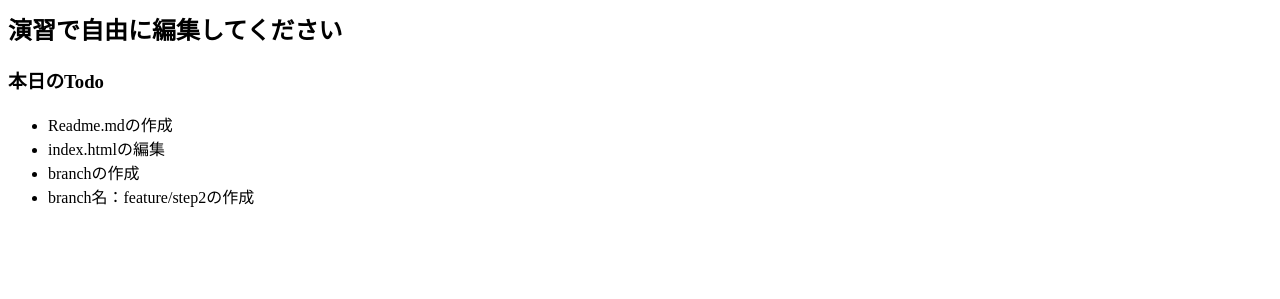
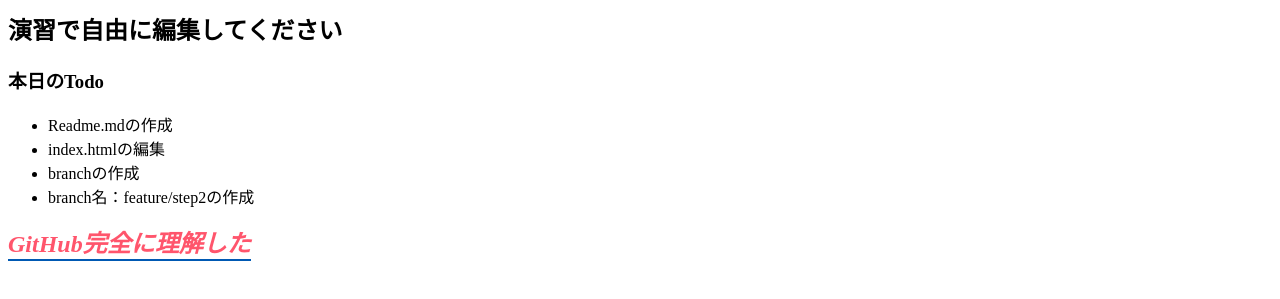
Before and after one commit to RioFujimon/github_ws, a plain HTML site: page index.html in a window 1280 px wide. Shown: the part 97-396 px from the top of the page. Drawn offline with Linux system fonts and the light colour scheme.

Commit message:
GitHubの完全理解

```diff
--- a/index.html
+++ b/index.html
@@ -17,7 +17,7 @@
     <!-- 変更箇所に困ったら下記のコメントアウトを外してください -->
     <!--<div id="target">ここをクリックするとアラート発生</div>-->
 
-    <!--<div id="ok">GitHub完全に理解した</div>-->
+    <div id="ok">GitHub完全に理解した</div>
 
     <script src="./src/index.js"></script>
   </body>
```
